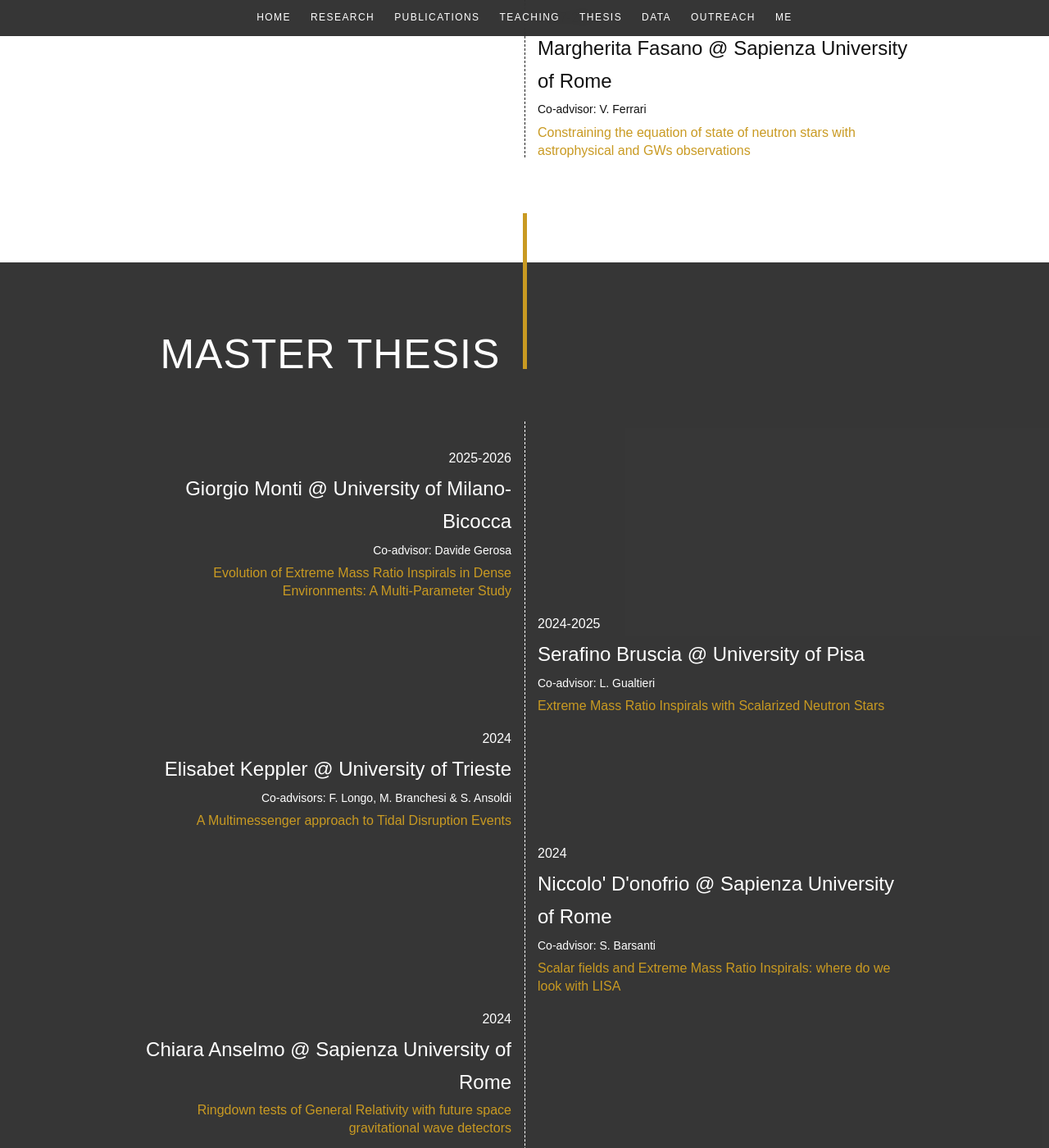
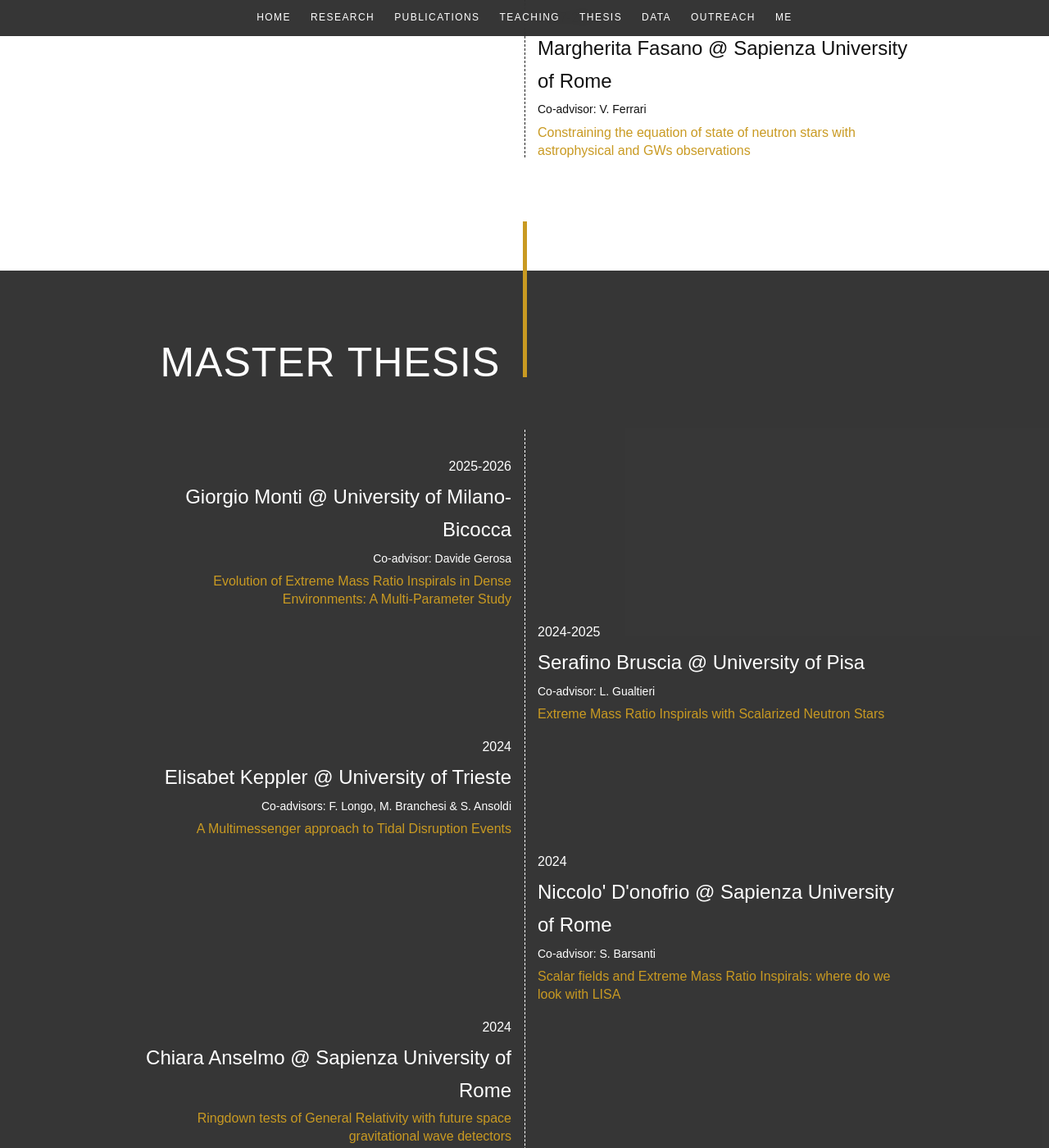
Before and after one commit to masellia/andreamaselli.github.io, a Jekyll site: the page built from pages/thesis.md, in a window 1280 px wide and 1400 px high, scrolled down 2019 px. Shown: the whole window at 82% size. Built offline with Jekyll 4.4.1, drawn with Linux system fonts in a browser that asks for light colours; some web fonts are replaced.

Commit message:
thesis page

```diff
--- a/assets/css/main.css
+++ b/assets/css/main.css
@@ -726,7 +726,7 @@ body {
   align-items: flex-end;
   margin-bottom: 4rem;
   padding-right: calc(50% - 2.5px);
-  margin-top: -50px;
+  margin-top: -40px;
 }
 
 .master-header-title {
```
